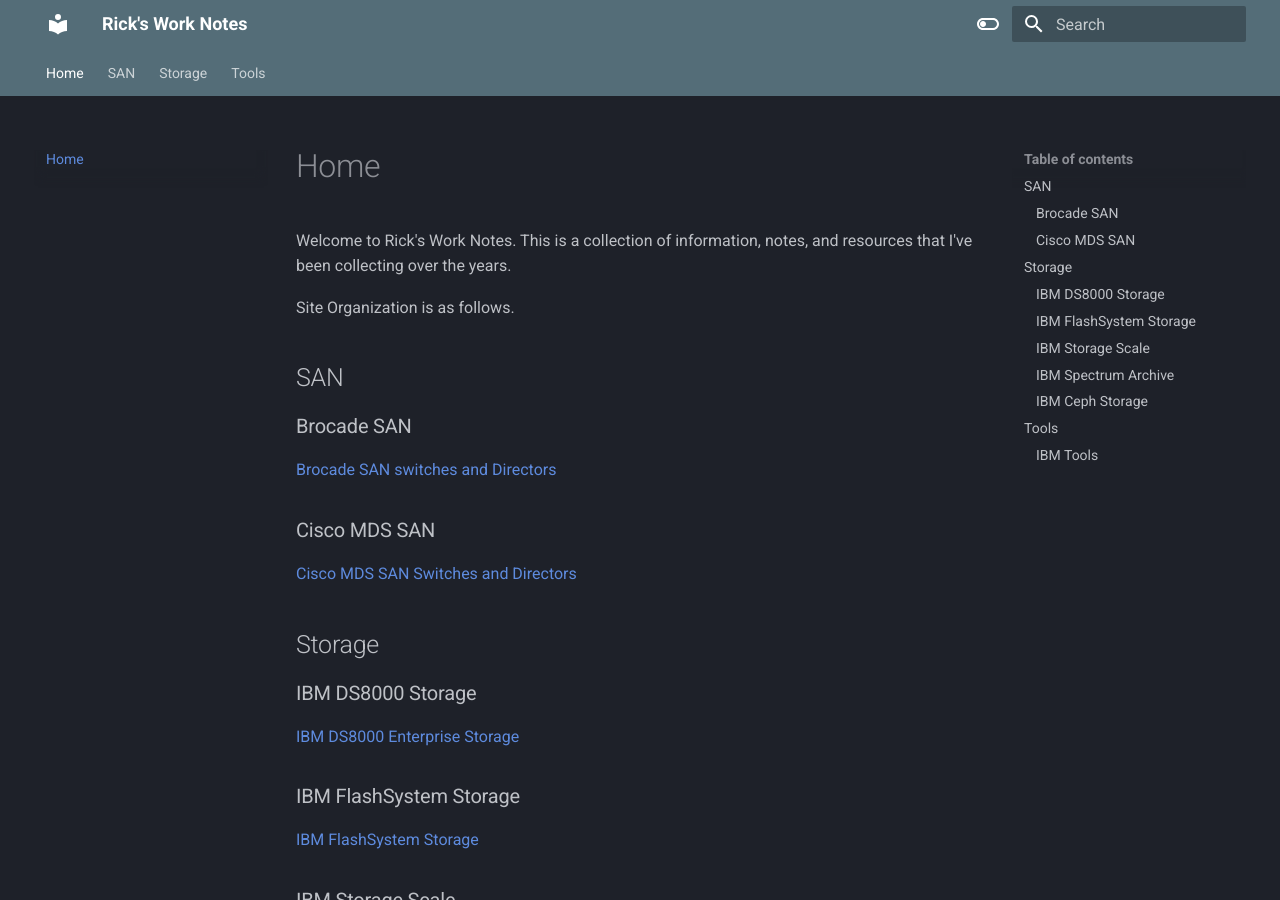
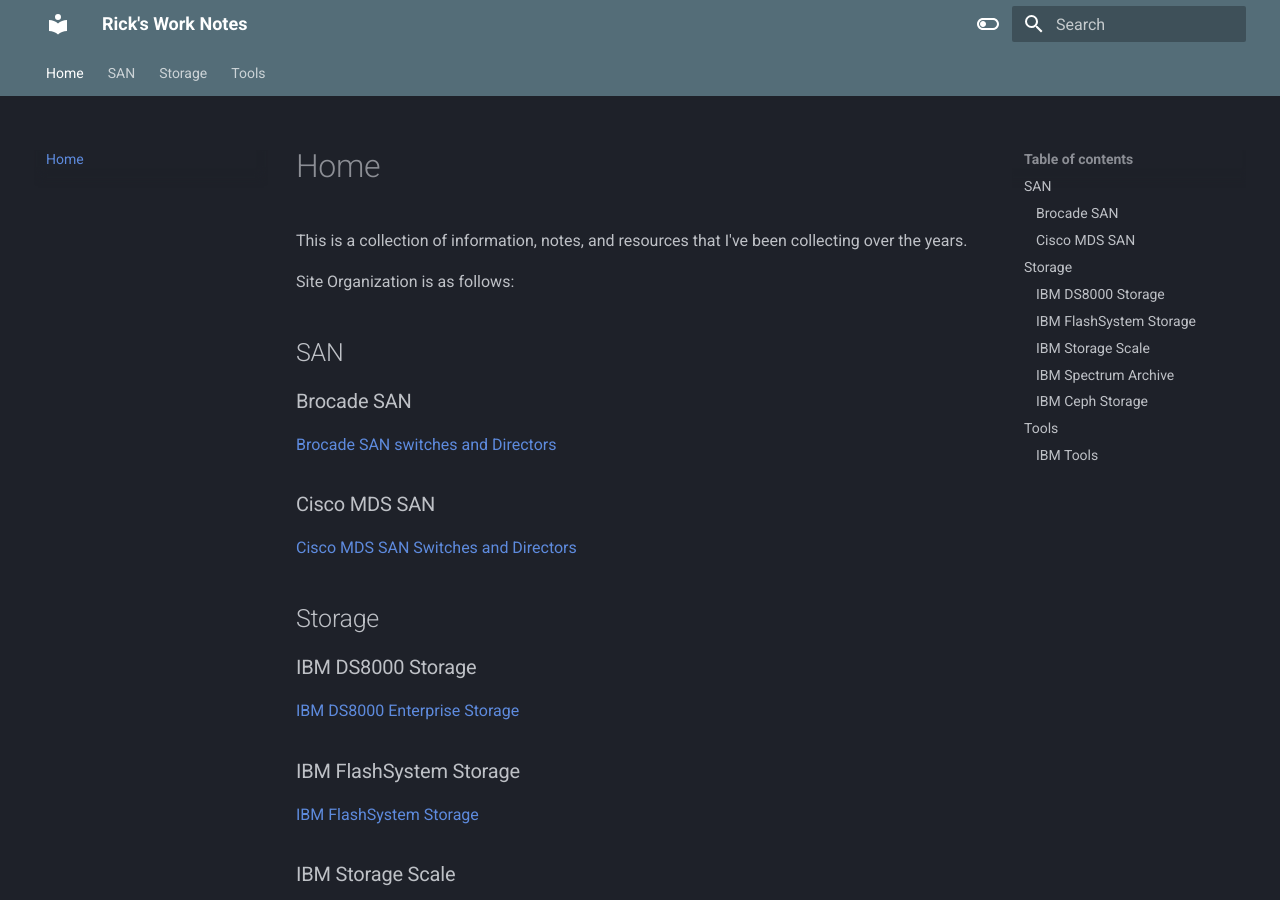
Before and after one commit to rickkoe/worknotes, an MkDocs documentation site: the page built from docs/index.md, in a window 1280 px wide and 900 px high. Built offline with MkDocs 1.6.1 and Material for MkDocs 9.7.7, drawn with Linux system fonts in a browser that asks for light colours.

Commit message:
organize

```diff
--- a/docs/index.md
+++ b/docs/index.md
@@ -1,10 +1,8 @@
 # Home
-
-Welcome to Rick's Work Notes.  This is a collection of information, notes, and
+This is a collection of information, notes, and
 resources that I've been collecting over the years.
 
-Site Organization is as follows.
-
+Site Organization is as follows:
 ## SAN
 ### Brocade SAN
 [Brocade SAN switches and Directors](SAN/brocade.md)
@@ -21,7 +19,6 @@
 [IBM Spectrum Archive (aka LTFS)](Storage/archive.md)
 ### IBM Ceph Storage
 [IBM Ceph Storage](Storage/ceph.md)
-
 ## Tools
 ### IBM Tools
 [IBM Tools](Tools/ibm-tools.md)
```
